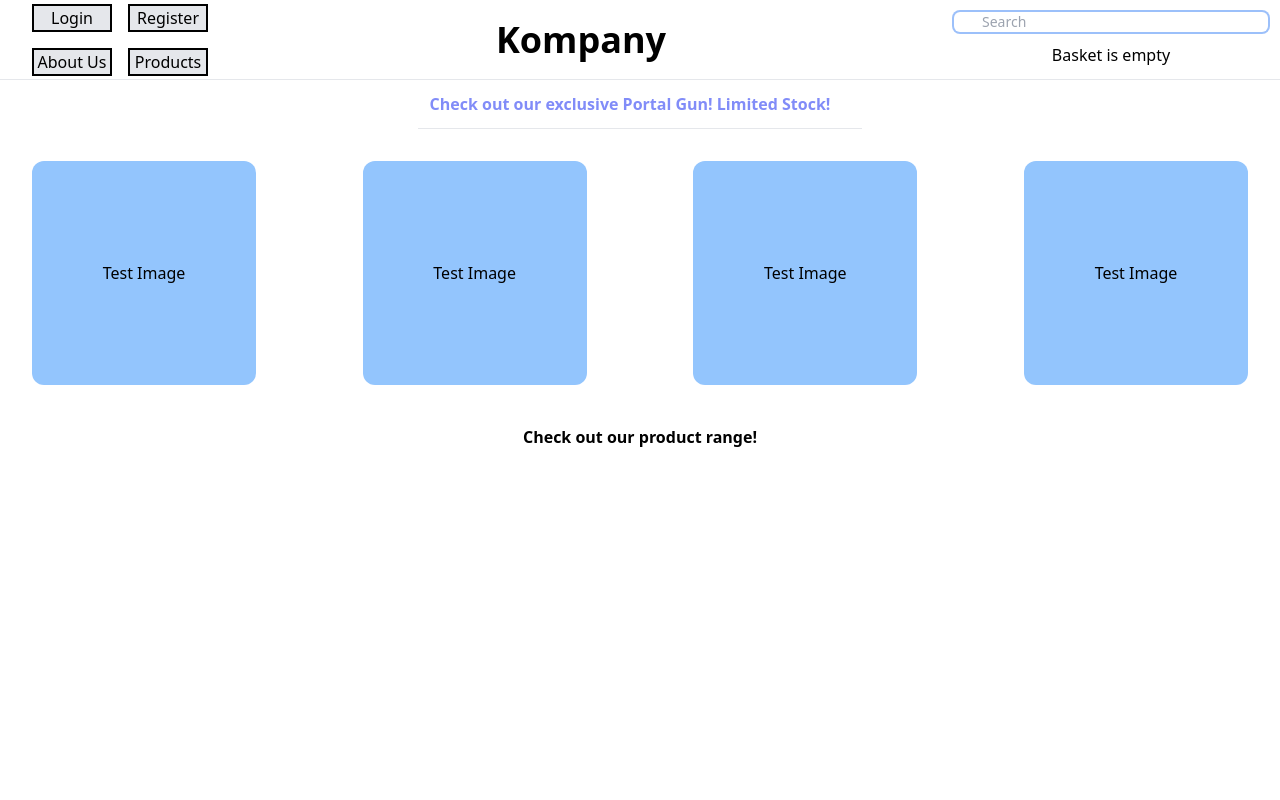
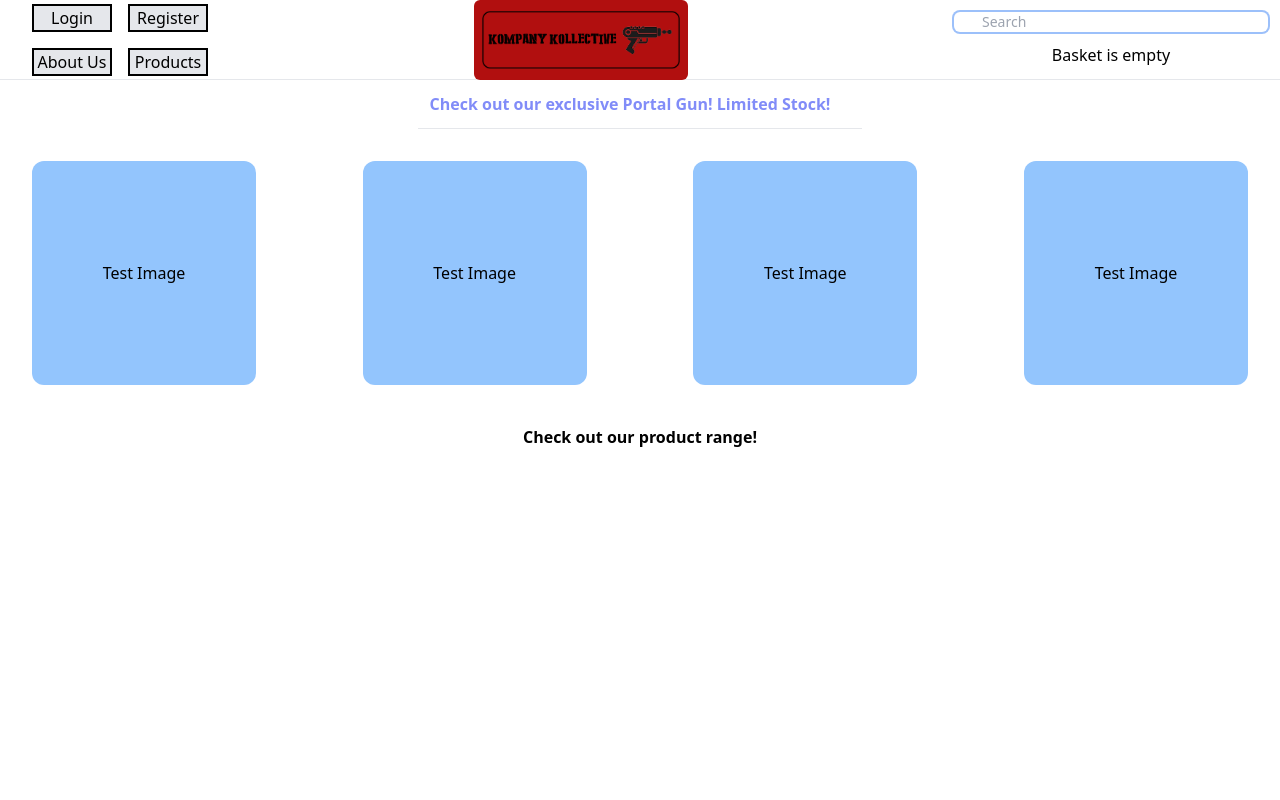
Before and after one commit to UWL-Kompany/kompany-project, a React (Create React App) app: page / in a window 1280 px wide. Shown: the top 800 px of the page. Built offline with nearby package versions, Linux system fonts and the light colour scheme.

Commit message:
logo added

```diff
--- a/src/Components/Header.js
+++ b/src/Components/Header.js
@@ -4,6 +4,9 @@ import { Link } from "react-router-dom";
 //import Navigation from "./Navigation";
 
 import Basket from "./Basket";
+
+import logo_small from "../Assets/Images/logo-small.png";
+import logo_big from "../Assets/Images/logo-big.png";
 
 function Header(props) {
   const login = useSelector((state) => state.account.login);
@@ -37,9 +40,10 @@ function Header(props) {
           <HeaderButton name="Products" link="products" />
         </div>
       </div>
-      <div className="flex font-bold text-black text-4xl mr-5 text-right">
-        Kompany
-      </div>
+      <img
+        className="flex font-bold text-black text-4xl mr-5 text-right h-20 rounded-md"
+        src={logo_big}
+      />
       <div class="flex inset-y-0 right-0 flex-col items-center justify-between w-1/4 h-full">
         <input
           type="text"
--- a/tailwind.config.js
+++ b/tailwind.config.js
@@ -2,7 +2,11 @@ module.exports = {
   purge: ["./src/**/*.{js,jsx,ts,tsx}", "./public/index.html"],
   darkMode: false, // or 'media' or 'class'
   theme: {
-    extend: {},
+    extend: {
+      colors: {
+        primary: "#B10F0F",
+      },
+    },
   },
   variants: {
     extend: {},
```
Also changed, not shown: src/Assets/Images/logo-big.png (added), src/Assets/Images/logo-small.png (added).
